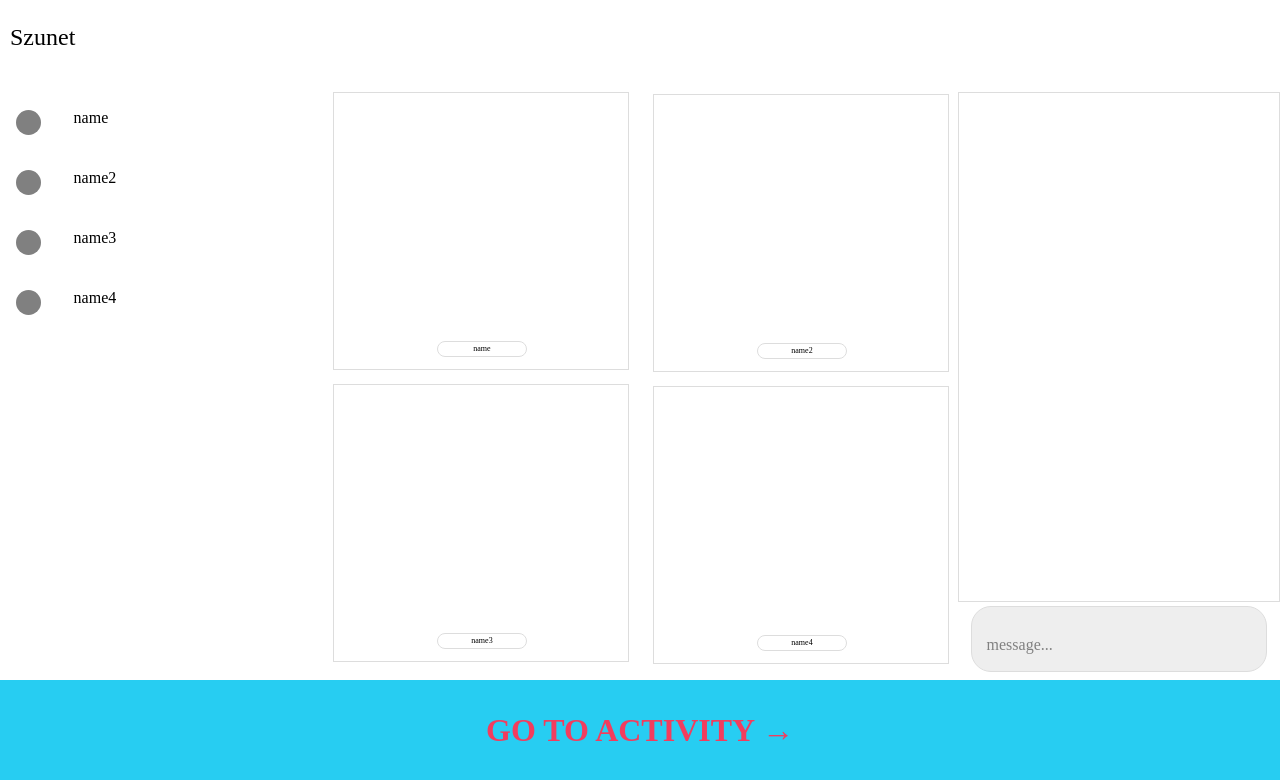
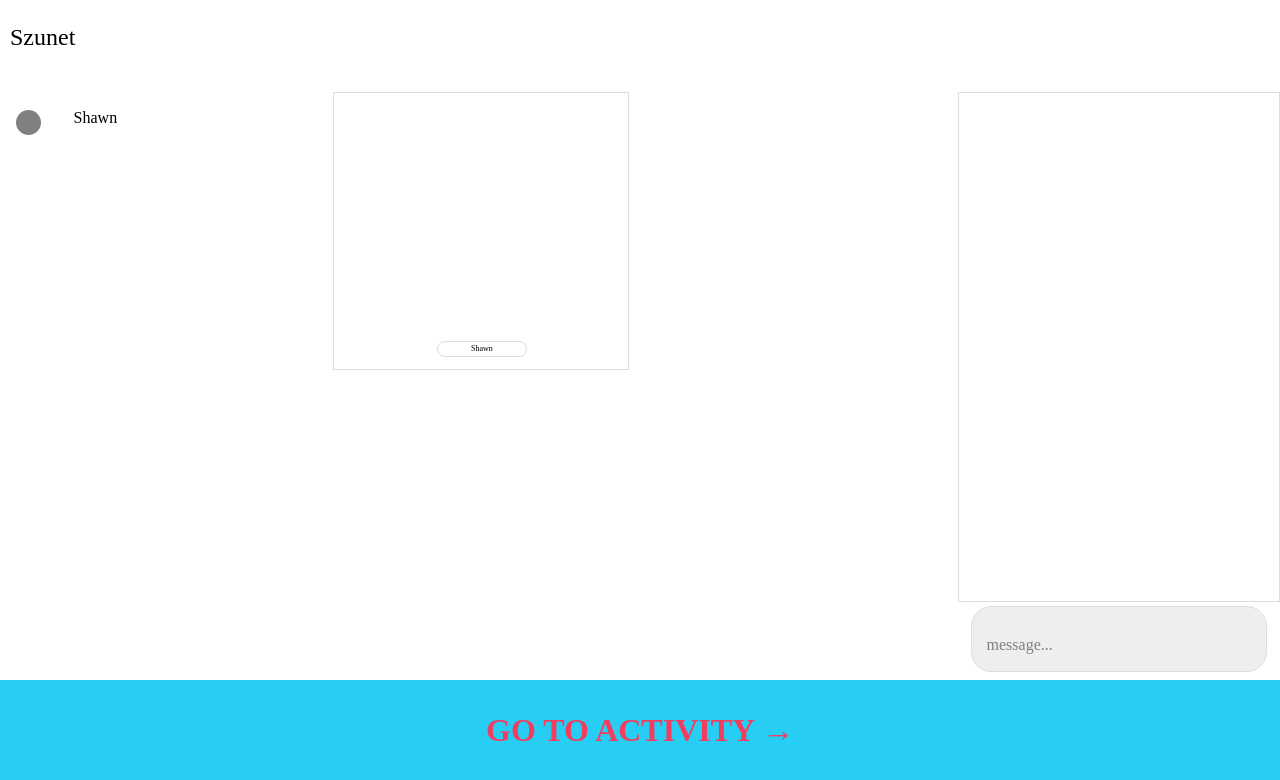
Before and after one commit to smithbw-rose/SOS-Work-From-Home-1, a website: page index.html in a window 1280 px wide. Drawn offline with Linux system fonts and the light colour scheme.

Commit message:
Updated webpage

```diff
--- a/index.html
+++ b/index.html
@@ -105,31 +105,7 @@
 
       </div>
       <div class="text_small"; style="font-size:100%;top:-70%;left:20%">
-        <p>name</p>
-      </div>
-    </div>
-    <div class="user">
-      <div class="profile"; style="background-color:grey">
-
-      </div>
-      <div class="text_small"; style="font-size:100%;top:-70%;left:20%">
-        <p>name2</p>
-      </div>
-    </div>
-    <div class="user">
-      <div class="profile"; style="background-color:grey">
-
-      </div>
-      <div class="text_small"; style="font-size:100%;top:-70%;left:20%">
-        <p>name3</p>
-      </div>
-    </div>
-    <div class="user">
-      <div class="profile"; style="background-color:grey">
-
-      </div>
-      <div class="text_small"; style="font-size:100%;top:-70%;left:20%">
-        <p>name4</p>
+        <p>Shawn</p>
       </div>
     </div>
   </div>
@@ -137,28 +113,7 @@
     <div class="camera">
       <div class="camera_name">
         <div class="text_small"; style="font-size:50%;top:-50%;text-align:center">
-          <p>name</p>
-        </div>
-      </div>
-    </div>
-    <div class="camera"; style="left:52%;top:-44%">
-      <div class="camera_name">
-        <div class="text_small"; style="font-size:50%;top:-50%;text-align:center">
-          <p>name2</p>
-        </div>
-      </div>
-    </div>
-    <div class="camera"; style="top:-42%">
-      <div class="camera_name">
-        <div class="text_small"; style="font-size:50%;top:-50%;text-align:center">
-          <p>name3</p>
-        </div>
-      </div>
-    </div>
-    <div class="camera"; style="left:52%;top:-88%">
-      <div class="camera_name">
-        <div class="text_small"; style="font-size:50%;top:-50%;text-align:center">
-          <p>name4</p>
+          <p>Shawn</p>
         </div>
       </div>
     </div>
```
